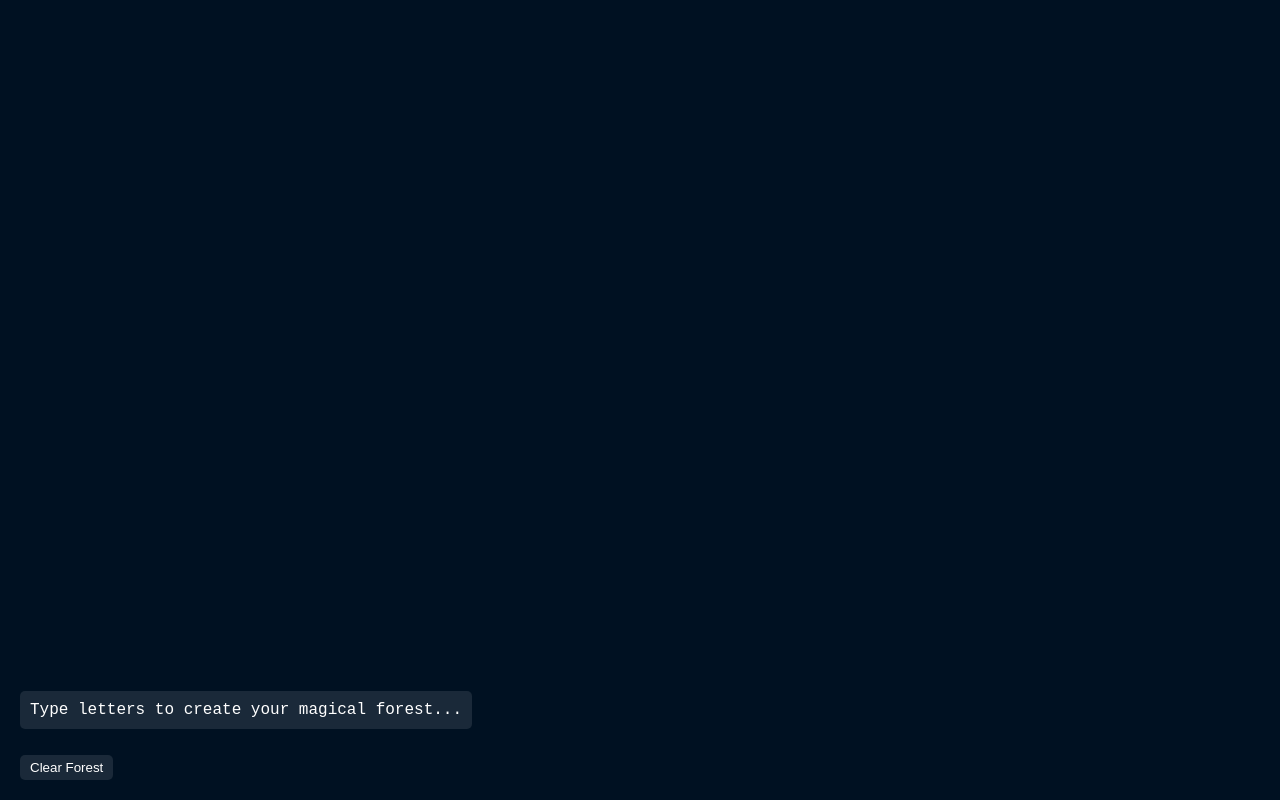
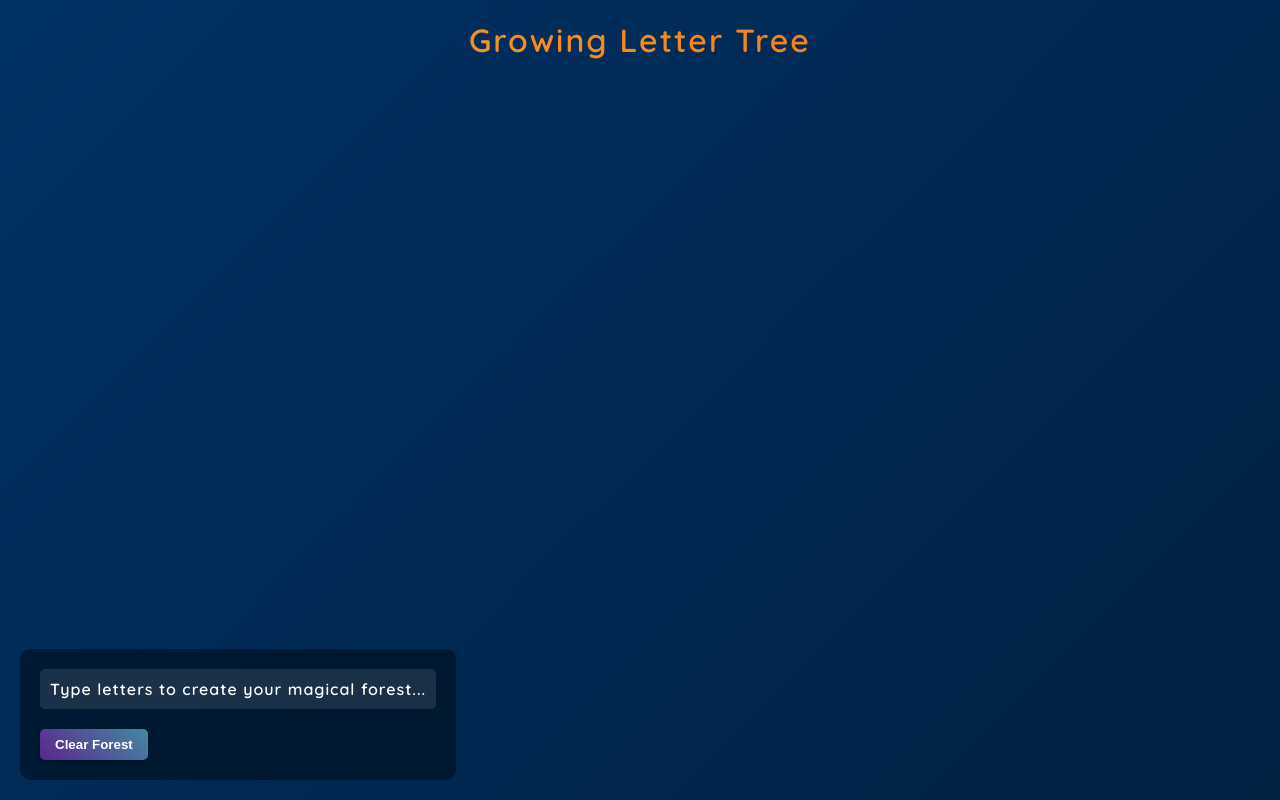
Before and after one commit to animaya/growing-letter-tree, a plain HTML site: page index.html in a window 1280 px wide. Drawn offline with Linux system fonts and the light colour scheme.

Commit message:
Enhance UI styling

```diff
--- a/index.html
+++ b/index.html
@@ -4,9 +4,15 @@
     <meta charset="UTF-8">
     <meta name="viewport" content="width=device-width, initial-scale=1.0">
     <title>Growing Letter Tree Game</title>
+    <link rel="preconnect" href="https://fonts.googleapis.com">
+    <link rel="preconnect" href="https://fonts.gstatic.com" crossorigin>
+    <link href="https://fonts.googleapis.com/css2?family=Quicksand:wght@300;400;600&display=swap" rel="stylesheet">
     <link rel="stylesheet" href="style.css">
 </head>
 <body>
+    <header id="header">
+        <h1>Growing Letter Tree</h1>
+    </header>
     <div id="game-container">
         <canvas id="game-canvas"></canvas>
         <div id="input-area">
--- a/style.css
+++ b/style.css
@@ -1,9 +1,18 @@
 body {
     margin: 0;
     padding: 0;
-    background: #001122;
+    overflow: hidden;
     color: #ffffff;
-    font-family: 'Courier New', monospace;
+    font-family: 'Quicksand', sans-serif;
+    background: linear-gradient(135deg, #001122, #003366, #001122);
+    background-size: 400% 400%;
+    animation: gradientBackground 20s ease infinite;
+}
+
+@keyframes gradientBackground {
+    0% { background-position: 0% 50%; }
+    50% { background-position: 100% 50%; }
+    100% { background-position: 0% 50%; }
 }
 
 #game-container {
@@ -23,29 +32,60 @@ body {
     bottom: 20px;
     left: 20px;
     z-index: 100;
+    background: rgba(0, 0, 0, 0.4);
+    padding: 20px;
+    border-radius: 10px;
+    backdrop-filter: blur(4px);
 }
 
 #input-area p {
     background: rgba(255, 255, 255, 0.1);
     padding: 10px;
     border-radius: 5px;
+    margin: 0;
+    font-weight: 600;
+    letter-spacing: 1px;
 }
 
 #typed-letters {
     margin-top: 10px;
-    font-size: 14px;
+    font-size: 20px;
+    letter-spacing: 2px;
+    font-weight: 600;
 }
 
 #clear-btn {
     margin-top: 10px;
-    padding: 5px 10px;
-    background: rgba(255, 255, 255, 0.1);
+    padding: 8px 15px;
+    background: linear-gradient(45deg, #5c258d, #4389a2);
     color: #fff;
     border: none;
     border-radius: 5px;
     cursor: pointer;
+    font-weight: 600;
+    box-shadow: 0 2px 4px rgba(0, 0, 0, 0.3);
+    transition: background 0.3s, transform 0.3s;
 }
 
 #clear-btn:hover {
-    background: rgba(255, 255, 255, 0.2);
+    background: linear-gradient(45deg, #4389a2, #5c258d);
+    transform: translateY(-2px);
 }
+
+#header {
+    position: absolute;
+    top: 20px;
+    width: 100%;
+    text-align: center;
+    z-index: 100;
+}
+
+#header h1 {
+    margin: 0;
+    font-size: 2em;
+    background: linear-gradient(45deg, #f5a623, #f76b1c);
+    -webkit-background-clip: text;
+    color: transparent;
+    letter-spacing: 2px;
+    font-weight: 600;
+}
```
